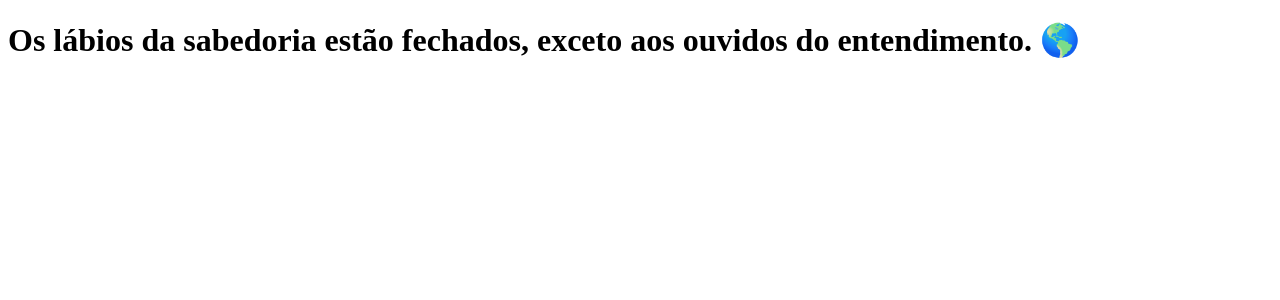
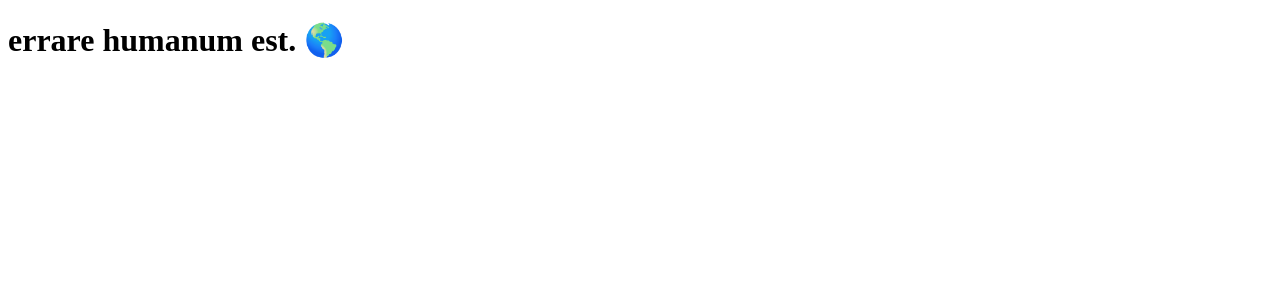
Before and after one commit to ogoopa/tabnews, a Next.js app: page / in a window 1280 px wide. Shown: the top 300 px of the page. Built offline with nearby package versions, Linux system fonts and the light colour scheme.

Commit message:
testing updating content

```diff
--- a/pages/index.js
+++ b/pages/index.js
@@ -1,10 +1,5 @@
 function Home() {
-  return (
-    <h1>
-      Os lábios da sabedoria estão fechados, exceto aos ouvidos do entendimento.
-      🌎
-    </h1>
-  );
+  return <h1>errare humanum est. 🌎</h1>;
 }
 
 export default Home;
```
